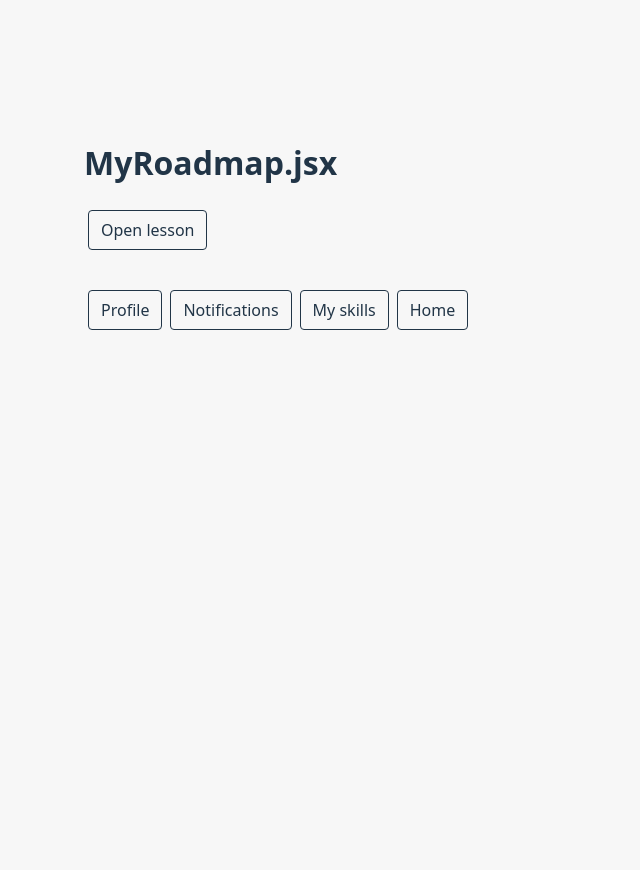
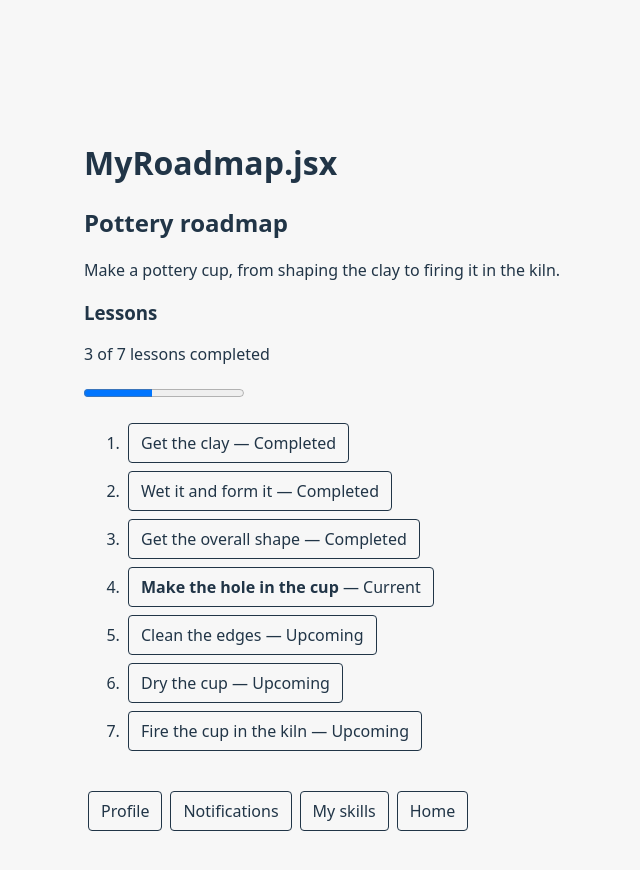
Before and after one commit to cody778/WebApp_Exam, a React (Vite) app: page /my-roadmap in a window 1280 px wide. Shown: the top 870 px of the page, without its empty margins (236-876 px from the left). Before the commit the page ends 800 px from the top, so only its background shows below. Built offline with nearby package versions, Linux system fonts and the light colour scheme.

Commit message:
individual roadmap and lesson editing experimentation

```diff
--- /dev/null
+++ b/src/components/BlockEditor.jsx
@@ -0,0 +1,34 @@
+import { useState } from 'react'
+import TextBlock from './TextBlock.jsx'
+
+export default function BlockEditor() {
+  const [blocks, setBlocks] = useState(() => [{ id: crypto.randomUUID(), text: '' }])
+
+  function updateBlock(id, text) {
+    setBlocks(current => current.map(block => block.id === id ? { ...block, text } : block))
+  }
+
+  function removeBlock(id) {
+    setBlocks(current => current.filter(block => block.id !== id))
+  }
+
+  function addBlock() {
+    const block = { id: crypto.randomUUID(), text: '' }
+    setBlocks(current => [...current, block])
+  }
+
+  return (
+    <section aria-label="Lesson content">
+      {blocks.map((block, index) => (
+        <TextBlock
+          key={block.id}
+          text={block.text}
+          number={index + 1}
+          onChange={text => updateBlock(block.id, text)}
+          onRemove={() => removeBlock(block.id)}
+        />
+      ))}
+      <button type="button" onClick={addBlock}>Add text block</button>
+    </section>
+  )
+}
--- /dev/null
+++ b/src/components/LessonTimeline.jsx
@@ -0,0 +1,33 @@
+import { Link } from 'react-router-dom'
+
+const lessons = [
+  'Get the clay',
+  'Wet it and form it',
+  'Get the overall shape',
+  'Make the hole in the cup',
+  'Clean the edges',
+  'Dry the cup',
+  'Fire the cup in the kiln',
+]
+
+export default function LessonTimeline() {
+  const completed = 3
+
+  return (
+    <section>
+      <h3>Lessons</h3>
+      <p>{completed} of {lessons.length} lessons completed</p>
+      <progress aria-label="Roadmap progress" value={completed} max={lessons.length} />
+      <ol>
+        {lessons.map((lesson, index) => (
+          <li key={lesson} aria-current={index === completed ? 'step' : undefined}>
+            <Link to="lesson">
+              {index === completed ? <strong>{lesson}</strong> : lesson}
+              {' — '}{index < completed ? 'Completed' : index === completed ? 'Current' : 'Upcoming'}
+            </Link>
+          </li>
+        ))}
+      </ol>
+    </section>
+  )
+}
--- /dev/null
+++ b/src/components/SkillOverview.jsx
@@ -0,0 +1,3 @@
+export default function SkillOverview() {
+  return <p>Skill category selector and progress grids for sculptures, vases and pots.</p>
+}
--- /dev/null
+++ b/src/components/TextBlock.jsx
@@ -0,0 +1,15 @@
+export default function TextBlock({ text, number, onChange, onRemove }) {
+  return (
+    <div>
+      <textarea
+        aria-label={`Text block ${number}`}
+        placeholder="Write something..."
+        value={text}
+        onChange={event => onChange(event.target.value)}
+      />
+      <button type="button" onClick={onRemove} aria-label={`Remove text block ${number}`}>
+        Remove
+      </button>
+    </div>
+  )
+}
--- a/src/pages/EditLesson.jsx
+++ b/src/pages/EditLesson.jsx
@@ -1,9 +1,11 @@
 import { Link } from 'react-router-dom'
+import BlockEditor from '../components/BlockEditor.jsx'
 
 export default function EditLesson() {
   return (
     <>
       <h1>EditLesson.jsx</h1>
+      <BlockEditor />
       <Link to="/create-roadmap">Back to create roadmap</Link>
     </>
   )
--- a/src/pages/MyRoadmap.jsx
+++ b/src/pages/MyRoadmap.jsx
@@ -1,10 +1,12 @@
-import { Link } from 'react-router-dom'
+import LessonTimeline from '../components/LessonTimeline.jsx'
 
 export default function MyRoadmap() {
   return (
     <>
       <h1>MyRoadmap.jsx</h1>
-      <Link to="lesson">Open lesson</Link>
+      <h2>Pottery roadmap</h2>
+      <p>Make a pottery cup, from shaping the clay to firing it in the kiln.</p>
+      <LessonTimeline />
     </>
   )
 }
--- a/src/pages/MySkills.jsx
+++ b/src/pages/MySkills.jsx
@@ -1,9 +1,12 @@
 import { Link } from 'react-router-dom'
+import SkillOverview from '../components/SkillOverview.jsx'
 
 export default function MySkills() {
   return (
     <>
       <h1>MySkills.jsx</h1>
+      <h2>Pottery</h2>
+      <SkillOverview />
       <Link to="/my-roadmap">View my roadmap</Link>
     </>
   )
```
